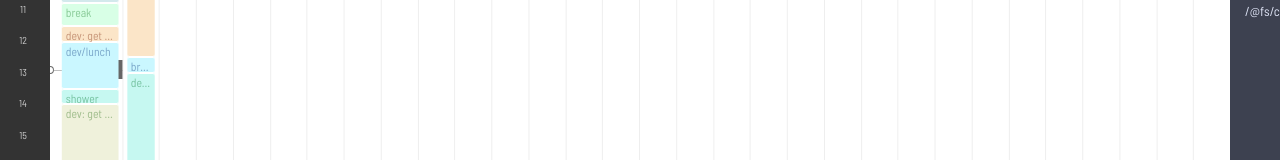
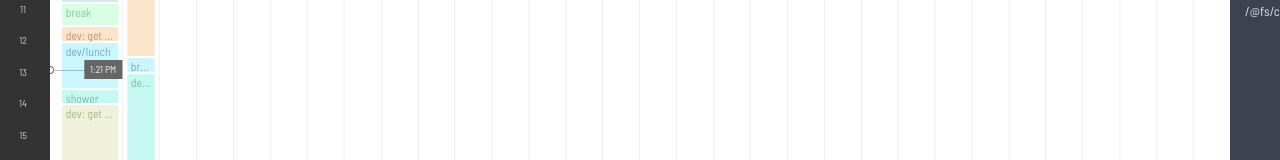
Before and after one commit to vincentbollaert/get-shit-done, a React app in the folder client/: page / in a window 1280 px wide. Shown: the part 386-546 px from the top of the page. Built offline with nearby package versions, Linux system fonts and the light colour scheme.

Commit message:
upped currentTime zindex

```diff
--- a/client/src/pages/Home/CurrentTime.jsx
+++ b/client/src/pages/Home/CurrentTime.jsx
@@ -7,7 +7,7 @@ import add from 'date-fns/add'
 import { WHITE, GRANITE_GRAY, WHITE_SMOKE } from '../../styles'
 
 const Wrap = styled.div`
-  z-index: 1;
+  z-index: 2;
   position: absolute;
   top: ${p => p.top}%;
   right: 0px;
```
